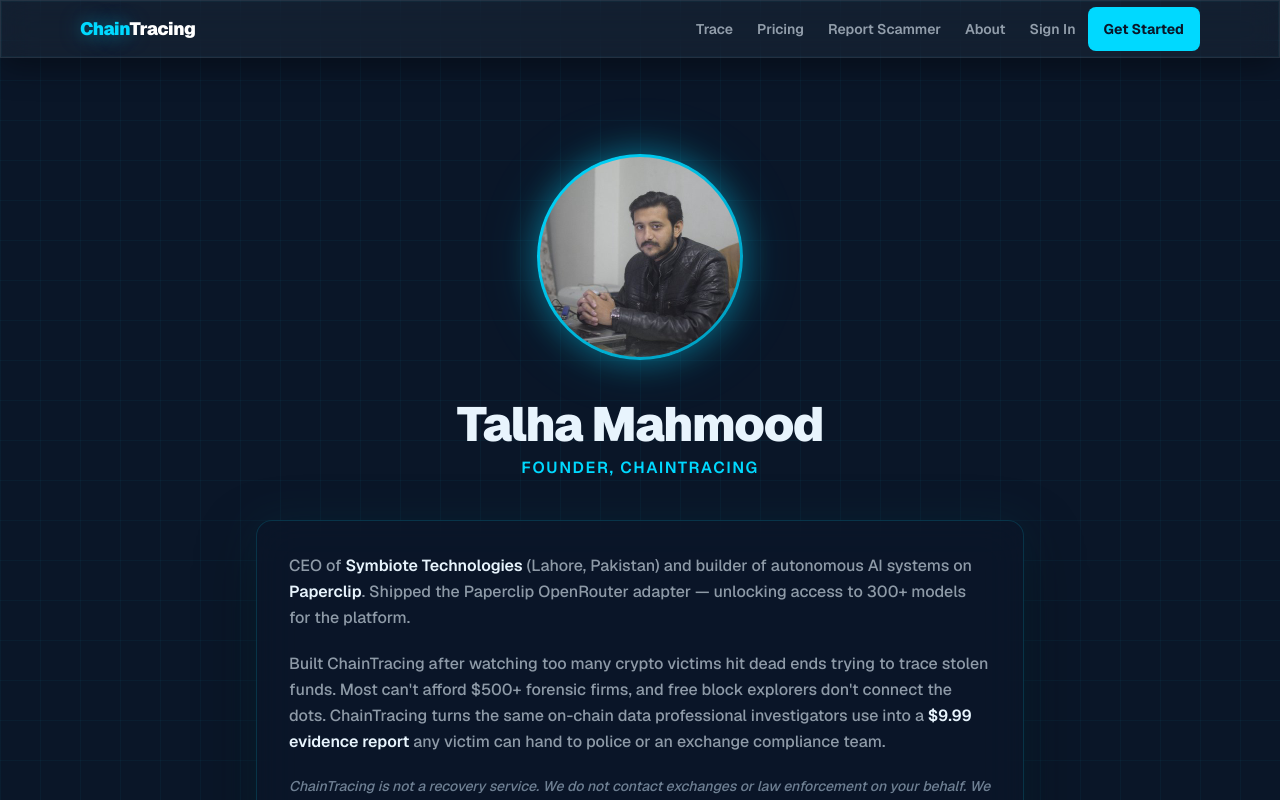
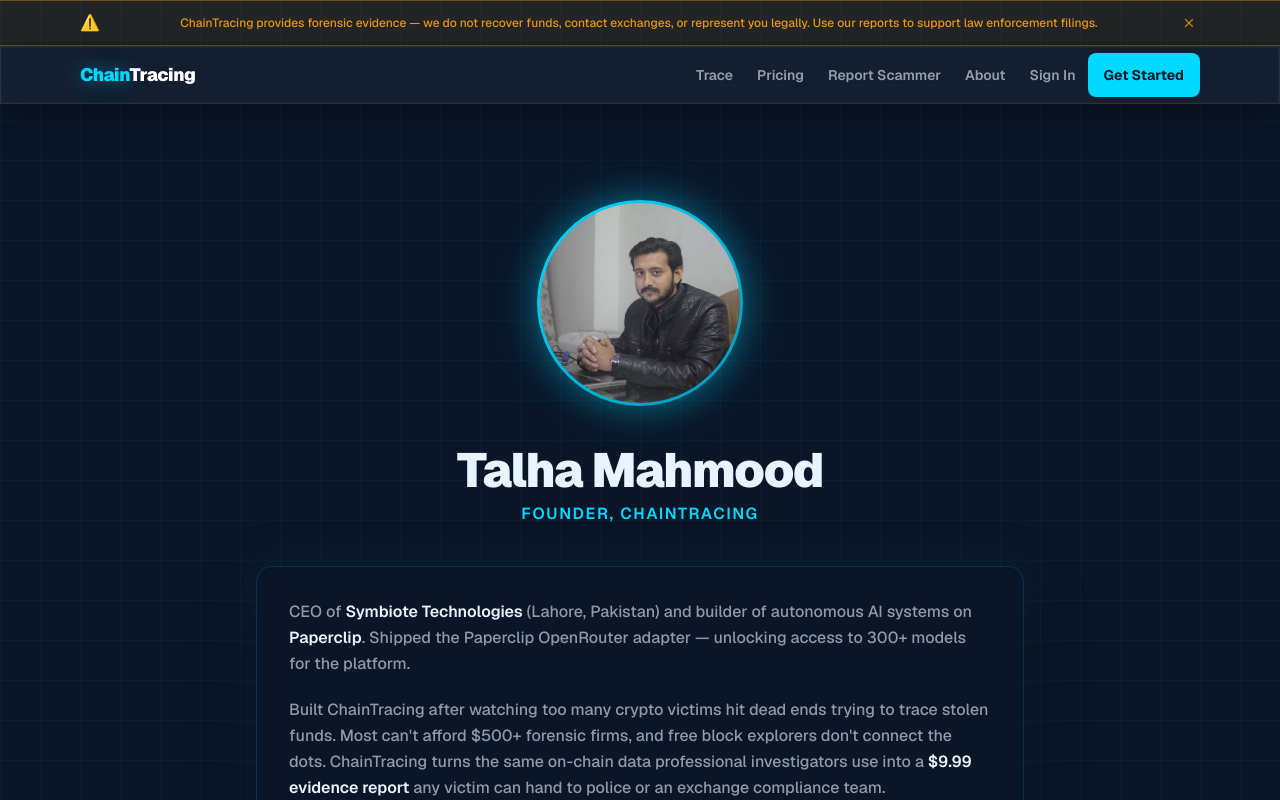
Before and after one commit to talhamahmood666/chaintracing, a Next.js app: page /about in a window 1280 px wide. Shown: the top 800 px of the page. Built offline with nearby package versions, Linux system fonts and the light colour scheme; no server answers.

Commit message:
fix: disclaimer banner header overlap

```diff
--- a/app/layout.tsx
+++ b/app/layout.tsx
@@ -3,6 +3,7 @@
 import "./globals.css";
 import Header from "@/components/Header";
 import Footer from "@/components/Footer";
+import DisclaimerBanner from "@/components/DisclaimerBanner";
 import { Analytics } from "@vercel/analytics/next";
 
 const geistSans = Geist({ variable: "--font-geist-sans", subsets: ["latin"] });
@@ -22,6 +23,7 @@
   return (
     <html lang="en" className={`${geistSans.variable} ${geistMono.variable} h-full antialiased`} style={{ background: '#0A1628', colorScheme: 'dark' }}>
       <body className="lab-grid min-h-full flex flex-col" style={{ color: 'var(--text-primary)' }}>
+        <DisclaimerBanner />
         <Header />
         <main className="flex-1 relative z-10">{children}</main>
         <Footer />
--- a/app/page.tsx
+++ b/app/page.tsx
@@ -2,7 +2,6 @@
 import ThreeBackground from "@/components/ThreeBackground";
 import TraceForm from "@/components/TraceForm";
 import AnimatedStatsCounter from "@/components/AnimatedStatsCounter";
-import DisclaimerBanner from "@/components/DisclaimerBanner";
 import PricingTiers from "@/components/PricingTiers";
 import SampleReport from "@/components/SampleReport";
 import {
@@ -33,7 +32,6 @@
   return (
     <main className="min-h-screen animate-fade-up">
       <ThreeBackground />
-      <DisclaimerBanner />
 
       {/* a) HERO — split layout */}
       <section id="trace-form" className="relative z-10 min-h-screen flex items-center">
```
